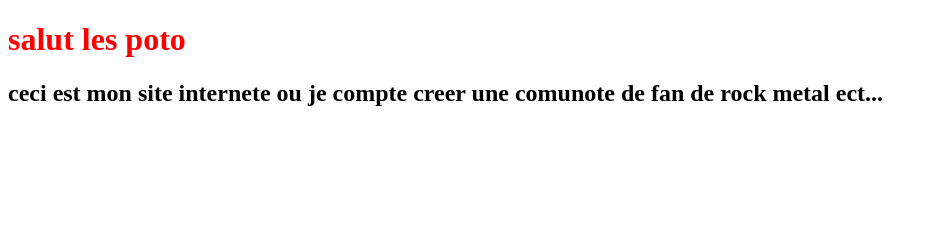
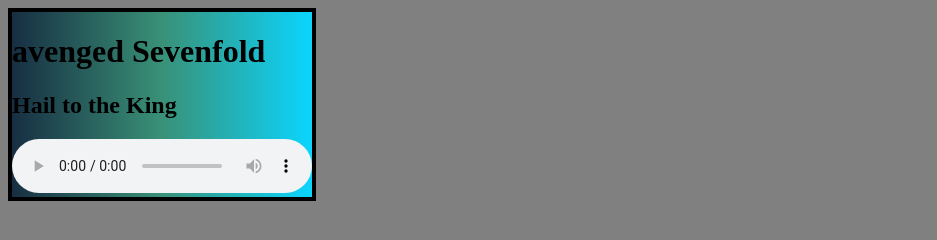
Before and after one commit to lagrosseteteabob/site_mel, a plain HTML site: page index.html in a window 1280 px wide. Shown: the whole page, without its empty margins (0-937 px from the left). Drawn offline with Linux system fonts and the light colour scheme.

Commit message:
test
edzgr

```diff
--- a/index.html
+++ b/index.html
@@ -5,10 +5,13 @@
     <meta http-equiv="X-UA-Compatible" content="IE=edge">
     <meta name="viewport" content="width=device-width, initial-scale=1.0">
     <link rel="stylesheet" href="styles.css">
-    <title>Document</title>
+    <title>rock_fan</title>
 </head>
 <body>
-    <h1 class="titre">salut les poto</h1>
-    <h2> ceci est mon site internete ou je compte creer une comunote de fan de rock metal ect... </h2>
+    <div>
+        <h1>avenged Sevenfold</h1>
+        <h2>Hail to the King</h2>
+        <audio src="Avenged Sevenfold  Hail To The King _Official Music Video_ (6).m4a" controls></audio>
+    </div>
 </body>
 </html>
--- a/styles.css
+++ b/styles.css
@@ -1,3 +1,10 @@
-.titre{
-    color: red;
+body{
+    background: grey;
 }
+div{
+    border: 4px solid black;
+    height: min-content;
+    width: min-content;
+    background: rgb(23,46,66);
+    background: linear-gradient(90deg, rgba(23,46,66,1) 0%, rgba(57,145,119,1) 50%, rgba(11,213,254,1) 100%);
+}
```
Also changed, not shown: 1 other file.
